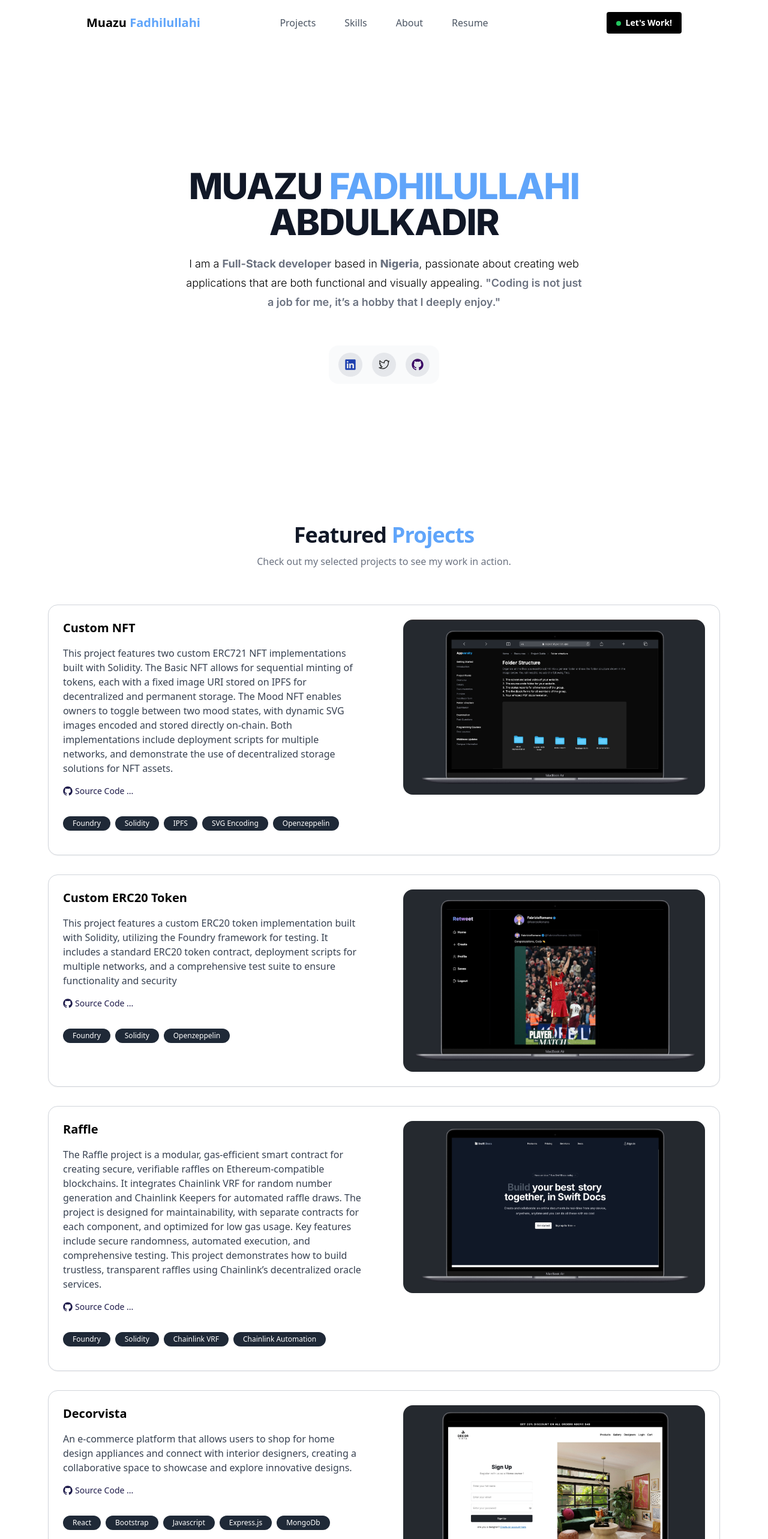
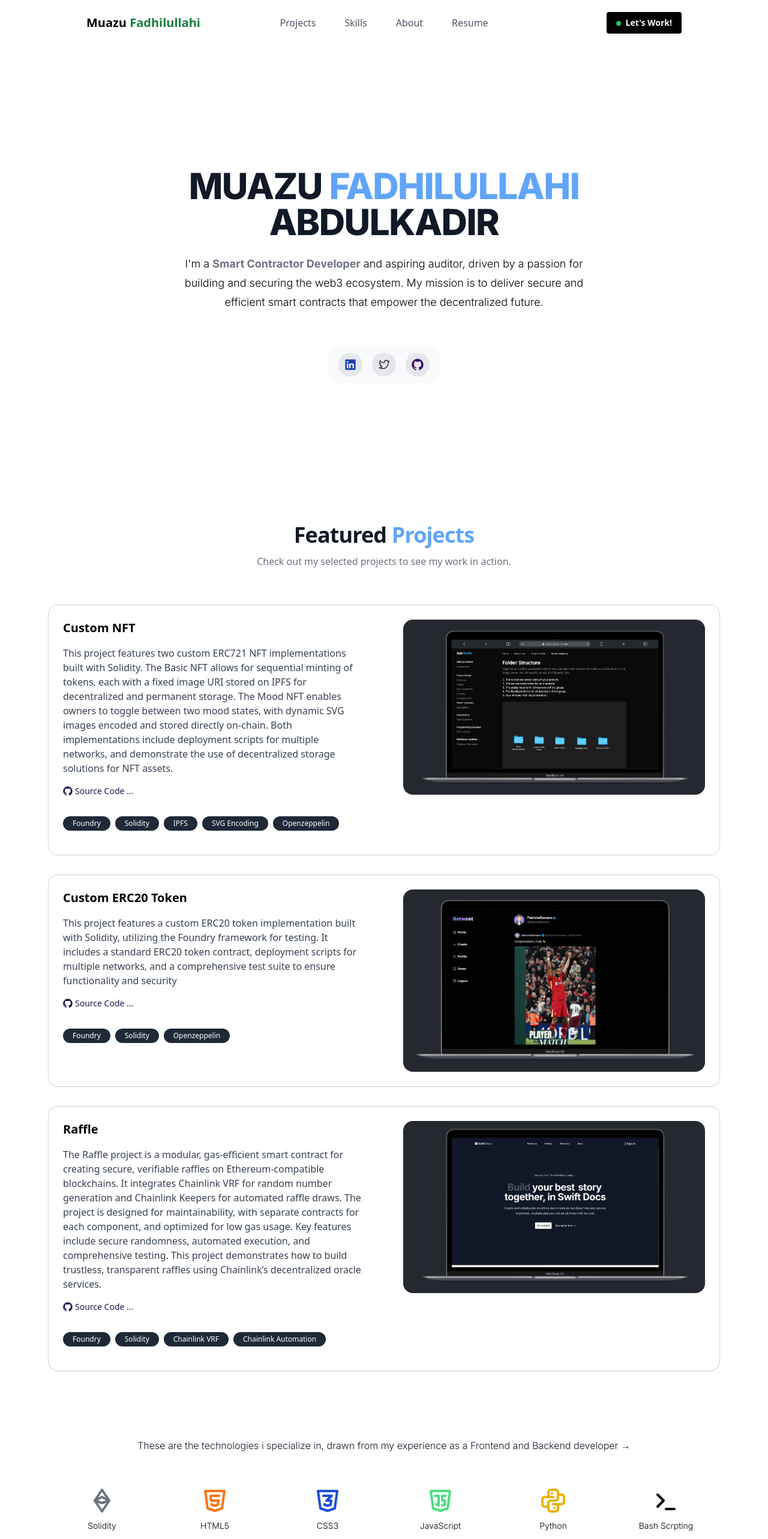
Before and after one commit to somkenemuscle/Fads-portfolio, a Next.js app: page / in a window 1280 px wide. Shown: the top 2566 px of the page at 60% size. Built offline with nearby package versions, Linux system fonts and the light colour scheme.

Commit message:
Ui's  updated

```diff
--- a/components/shared/Dock.tsx
+++ b/components/shared/Dock.tsx
@@ -10,7 +10,7 @@ export function FloatingDockDemo() {
             icon: (
                 <LinkedInLogoIcon className="h-full w-full text-blue-800 dark:text-neutral-300" />
             ),
-            href: "https://www.linkedin.com/in/somkene-ojukwu/",
+            href: "https://www.linkedin.com/in/fadhilullahi-muazu/",
         },
         {
             title: "Twitter",
--- a/components/shared/Navbar.tsx
+++ b/components/shared/Navbar.tsx
@@ -16,7 +16,7 @@ const Navbar = () => {
                     <div className="flex lg:flex-1">
                         {/* Company logo */}
                         <Link href="/" className="-m-1.5 p-1.5">
-                            <h1 className='font-extrabold text-xl text-black font-sans'>Muazu<span className='text-blue-400 font-bold'> Fadhilullahi</span></h1>
+                            <h1 className='font-extrabold text-xl text-black font-sans'>Muazu<span className='text-green-700 font-bold'> Fadhilullahi</span></h1>
                         </Link>
                     </div>
 
--- a/components/shared/heroSection.tsx
+++ b/components/shared/heroSection.tsx
@@ -12,7 +12,8 @@ function HeroSection() {
                 MUAZU <span className="text-blue-400">FADHILULLAHI</span> ABDULKADIR
               </h1>
               <p className="mt-6 text-lg  font-light leading-8 ">
-                I am a <span className="text-gray-500 font-bold">Full-Stack developer</span>  based in <span className="font-extrabold text-gray-500">Nigeria</span>, passionate about creating web applications that are both functional and visually appealing. <span className="font-semibold text-gray-500">"Coding is not just a job for me, it’s a hobby that I deeply enjoy."</span>
+                I'm a <span className="text-gray-500 font-bold">Smart Contractor Developer</span> and aspiring auditor, driven by a passion for building and securing the web3 ecosystem. My
+                mission is to deliver secure and efficient smart contracts that empower the decentralized future.
               </p>
               <div className="flex items-center justify-center gap-x-6">
                 <FloatingDockDemo />
--- a/constants/projectData.ts
+++ b/constants/projectData.ts
@@ -37,16 +37,4 @@ export const projectData = [
         sourceCode: "https://github.com/iamfadhlu/foundry-lottery",
         image: "/assets/images/sd.jpg",
     },
-
-    {
-        title: "Decorvista",
-        description:
-            "An e-commerce platform that allows users to shop for home design appliances and connect with interior designers, creating a collaborative space to showcase and explore innovative designs.",
-        technologies: ["React", "Bootstrap", "Javascript", "Express.js", "MongoDb"],
-        livePreview: "https://decorvista.vercel.app/",
-        caseStudy: "#",
-        sourceCode: "https://github.com/somkenemuscle/decorvista",
-        image: "/assets/images/decor.jpg",
-    },
-
 ];
```
